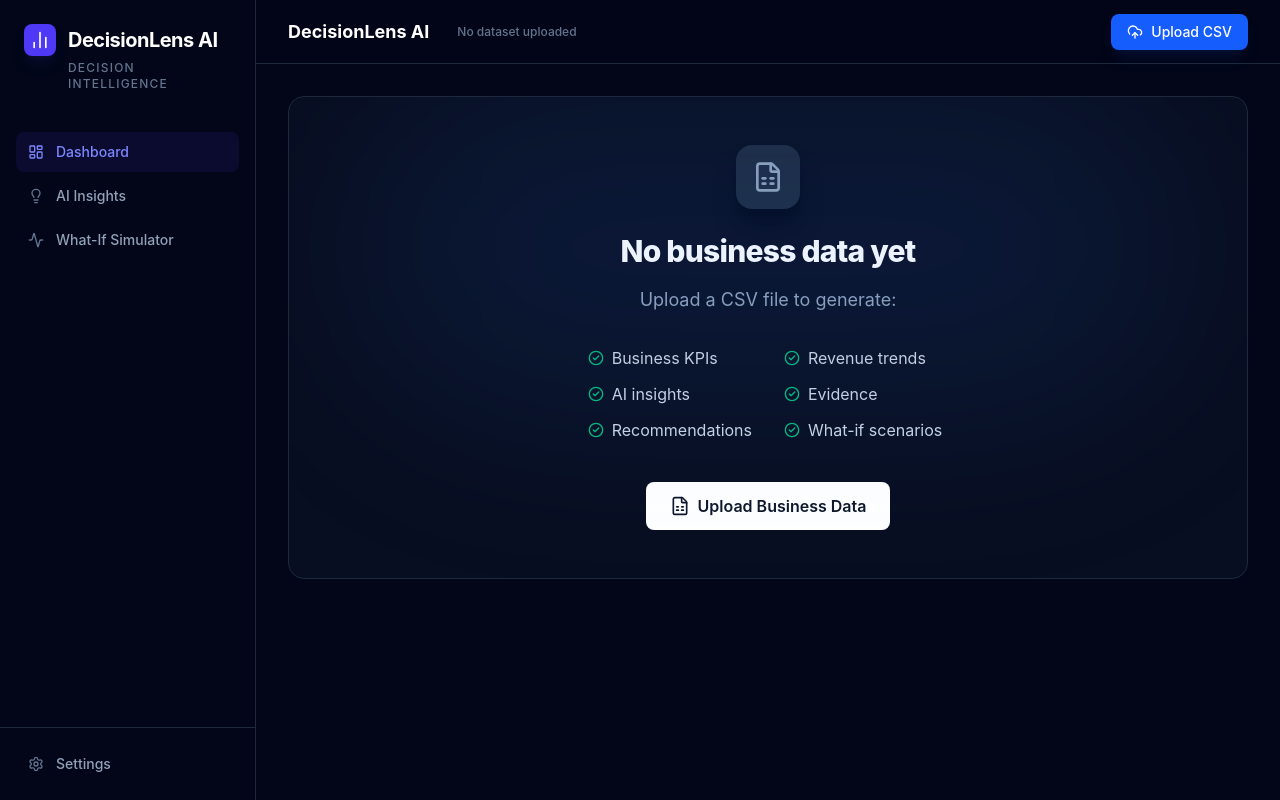
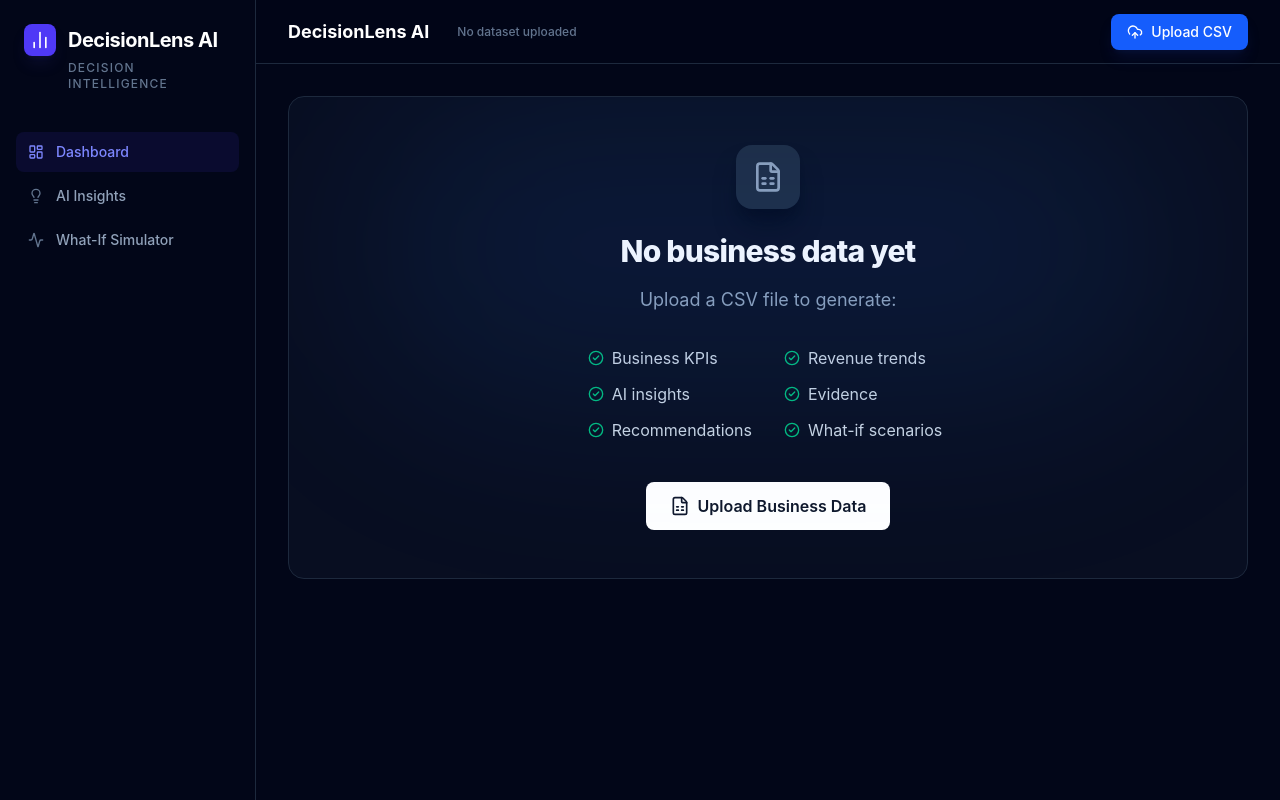
Before and after one commit to VIJAYAPANDIANT/decisionlens-ai, a React app in the folder frontend/: page / in a window 1280 px wide. Built offline with nearby package versions, Linux system fonts and the light colour scheme; no server answers; the HTML template or start-up script is replaced by a standard one.

Commit message:
Remove inactive Settings button from Sidebar to avoid demo confusion

```diff
--- a/frontend/src/components/Sidebar.jsx
+++ b/frontend/src/components/Sidebar.jsx
@@ -1,5 +1,5 @@
 import React from 'react';
-import { LayoutDashboard, Database, Lightbulb, Activity, Settings, BarChart2, X } from 'lucide-react';
+import { LayoutDashboard, Database, Lightbulb, Activity, BarChart2, X } from 'lucide-react';
 
 export default function Sidebar({ activeTab, setActiveTab, isOpen, onClose }) {
   const navItems = [
@@ -64,12 +64,6 @@ export default function Sidebar({ activeTab, setActiveTab, isOpen, onClose }) {
           })}
         </nav>
 
-        <div className="p-4 mt-auto border-t border-slate-800">
-          <button className="w-full flex items-center gap-3 px-3 py-2.5 rounded-lg text-sm font-medium text-slate-400 hover:bg-slate-900 hover:text-slate-200 transition-all outline-none">
-            <Settings className="w-4 h-4 text-slate-500" />
-            Settings
-          </button>
-        </div>
       </div>
     </>
   );
```
